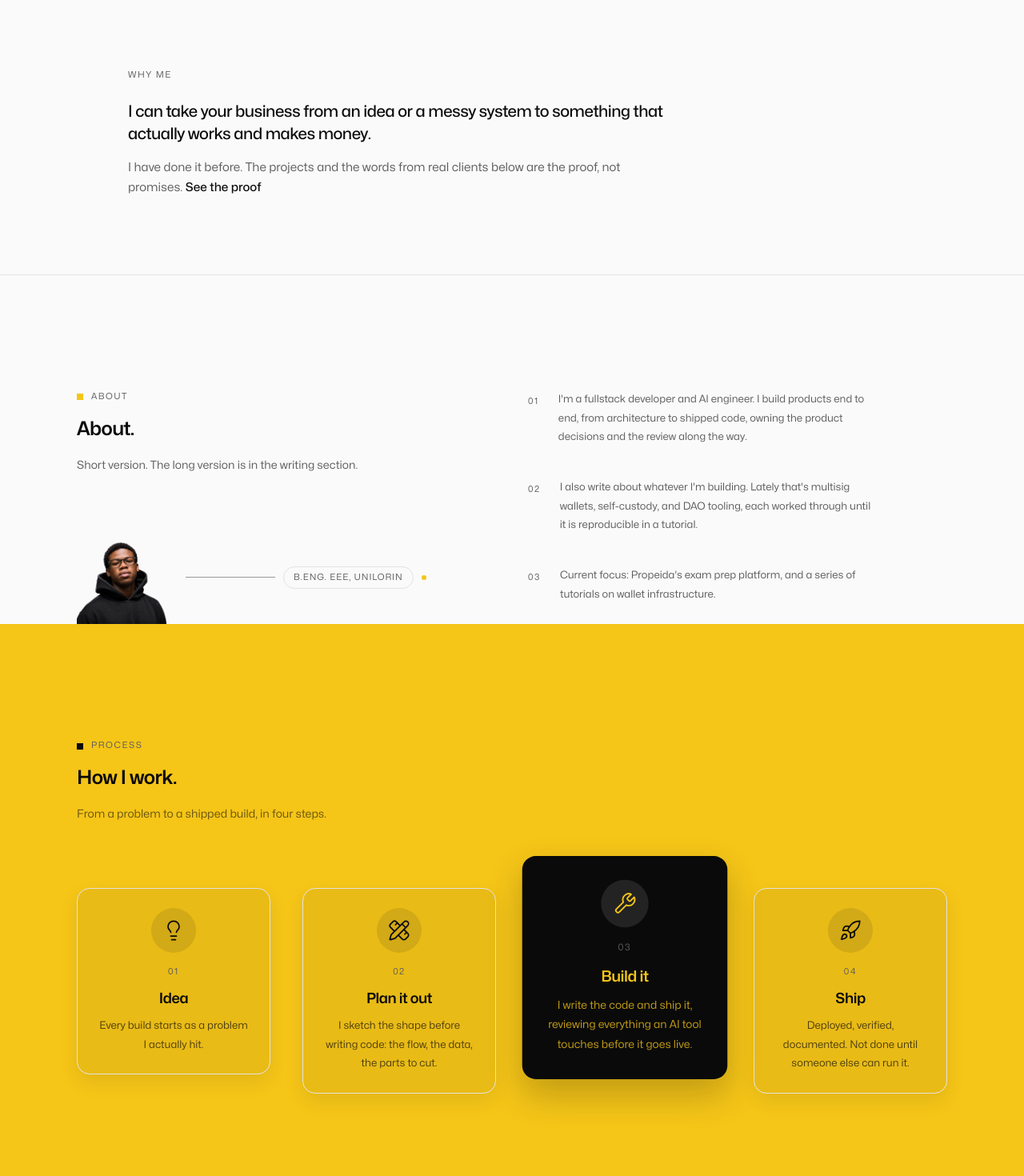
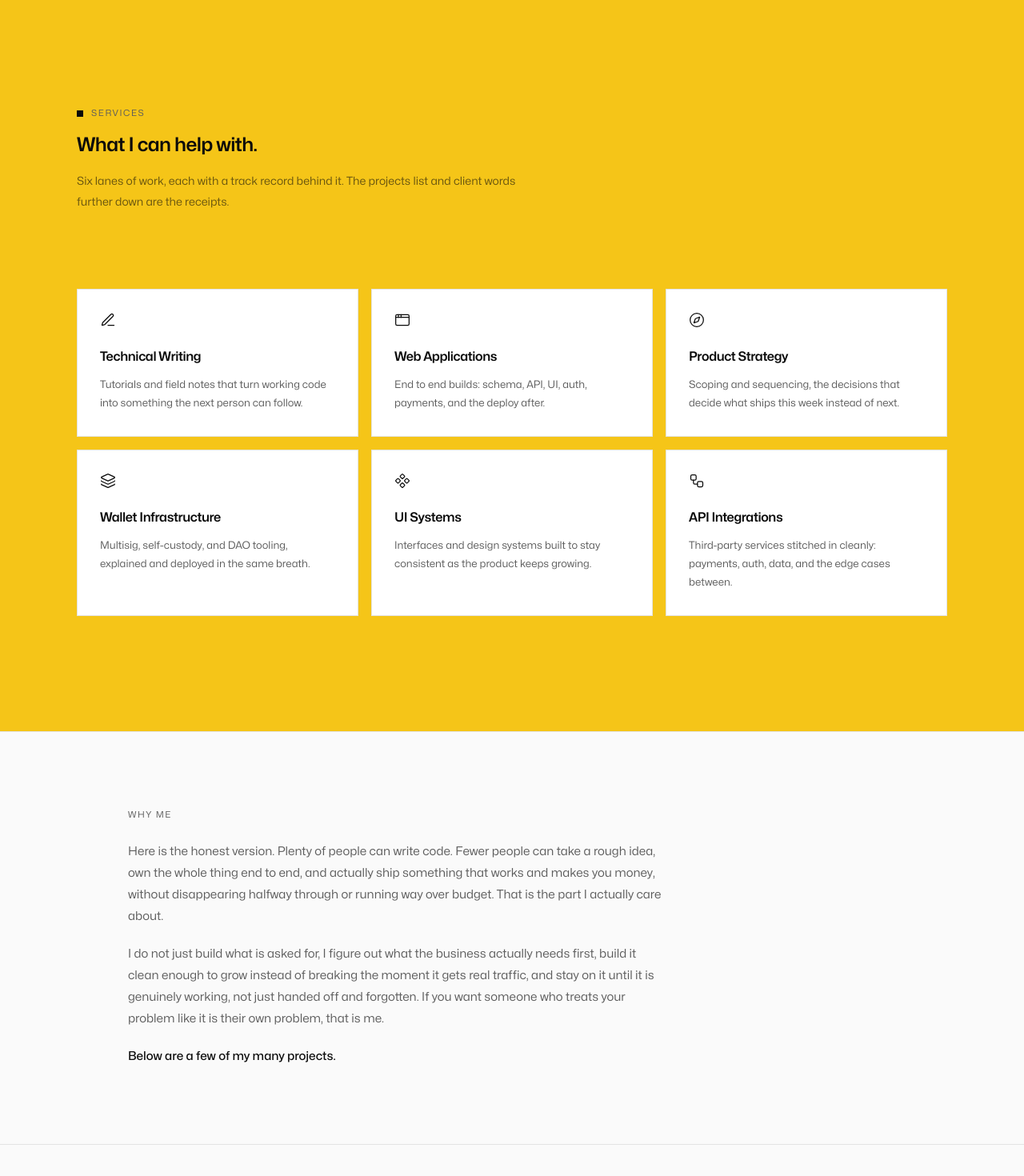
Before and after one commit to Arem-ee/arem, a Next.js app: page / in a window 1280 px wide. Shown: the part 1180-2650 px from the top of the page at 80% size. Built offline with nearby package versions, Linux system fonts and the light colour scheme.

Commit message:
value-first reorder: services up, monologue section, proof-led flow + outcome copy

```diff
--- a/src/app/page.tsx
+++ b/src/app/page.tsx
@@ -153,13 +153,13 @@ export default function HomePage() {
       <Navbar />
       <main id="main-content" className="pt-12" role="main">
         <HeroSection />
+        <CapabilitiesSection />
         <ValueSection />
+        <ProjectsSection />
+        <TestimonialsSection />
         <AboutSection />
         <HowIWorkSection />
-        <ProjectsSection />
-        <TestimonialsSection />
         <MeetAremSection />
-        <CapabilitiesSection />
         <ExperienceSection />
         <WritingSection />
         <ContactSection />
--- a/src/components/sections/about.tsx
+++ b/src/components/sections/about.tsx
@@ -55,6 +55,12 @@ function AboutSection() {
           </div>
           <div className="lg:col-span-5 lg:col-start-7">
             <div>
+              <FadeIn from="left">
+                <p className="max-w-lg border-t-0 pb-10 pt-0 text-xs font-medium leading-[1.8] text-foreground sm:text-[13px]">
+                  You get one person who owns the whole build, from the
+                  first sketch to the shipped deploy.
+                </p>
+              </FadeIn>
               {paragraphs.map((p, i) => (
                 <FadeIn key={p.index} from="left" delay={i * 0.08}>
                   <div className="flex gap-6 border-t py-10 first:border-t-0 first:pt-0">
--- a/src/components/sections/capabilities.tsx
+++ b/src/components/sections/capabilities.tsx
@@ -60,7 +60,7 @@ function ServicesSection() {
         <SectionTitle
           label="Services"
           title="What I can help with."
-          description="Six lanes of work, each with a track record behind it."
+          description="Six lanes of work, each with a track record behind it. The projects list and client words further down are the receipts."
           tone="on-primary"
           className="mb-16 md:mb-24"
         />
--- a/src/components/sections/how-i-work.tsx
+++ b/src/components/sections/how-i-work.tsx
@@ -45,7 +45,7 @@ const steps: Step[] = [
     step: "04",
     icon: Rocket,
     title: "Ship",
-    body: "Deployed, verified, documented. Not done until someone else can run it.",
+    body: "Deployed, verified, documented. You get something that actually runs, not just a handoff.",
   },
 ];
 
--- a/src/components/sections/projects.tsx
+++ b/src/components/sections/projects.tsx
@@ -188,7 +188,7 @@ function ProjectsSection() {
         <SectionTitle
           label="Selected work"
           title="Shipped, paused, or shelved."
-          description="These projects, with their current status. The status column is part of the information, not decoration. This is a small slice of what I've actually built. I keep most client work private, this is just what I can show."
+          description="These projects, with their current status. The status column is part of the information, not decoration."
           className="mb-16 md:mb-24"
         />
 
--- a/src/components/sections/value.tsx
+++ b/src/components/sections/value.tsx
@@ -1,6 +1,4 @@
 "use client";
-
-import Link from "next/link";
 
 import { Container } from "@/components/ui/container";
 import { FadeIn } from "@/components/animations";
@@ -8,26 +6,32 @@ import { FadeIn } from "@/components/animations";
 function ValueSection() {
   return (
     <section
-      aria-label="What working with me gets you"
+      aria-label="Why work with me"
       className="border-b py-16 md:py-24"
     >
       <Container size="md">
         <FadeIn from="none">
           <p className="whisper-label text-muted-foreground/60">Why me</p>
-          <p className="mt-6 max-w-2xl text-lg font-medium tracking-tight text-foreground sm:text-xl">
-            I can take your business from an idea or a messy system to
-            something that actually works and makes money.
-          </p>
-          <p className="mt-4 max-w-2xl text-sm leading-relaxed text-muted-foreground sm:text-[15px]">
-            I have done it before. The projects and the words from real
-            clients below are the proof, not promises.{" "}
-            <Link
-              href="/#work"
-              className="font-medium text-foreground decoration-primary underline-offset-4 transition-colors hover:underline"
-            >
-              See the proof
-            </Link>
-          </p>
+          <div className="mt-6 max-w-2xl space-y-5 text-sm leading-[1.8] text-muted-foreground sm:text-[15px]">
+            <p>
+              Here is the honest version. Plenty of people can write code.
+              Fewer people can take a rough idea, own the whole thing end to
+              end, and actually ship something that works and makes you
+              money, without disappearing halfway through or running way
+              over budget. That is the part I actually care about.
+            </p>
+            <p>
+              I do not just build what is asked for, I figure out what the
+              business actually needs first, build it clean enough to grow
+              instead of breaking the moment it gets real traffic, and stay
+              on it until it is genuinely working, not just handed off and
+              forgotten. If you want someone who treats your problem like
+              it is their own problem, that is me.
+            </p>
+            <p className="font-medium text-foreground">
+              Below are a few of my many projects.
+            </p>
+          </div>
         </FadeIn>
       </Container>
     </section>
```
